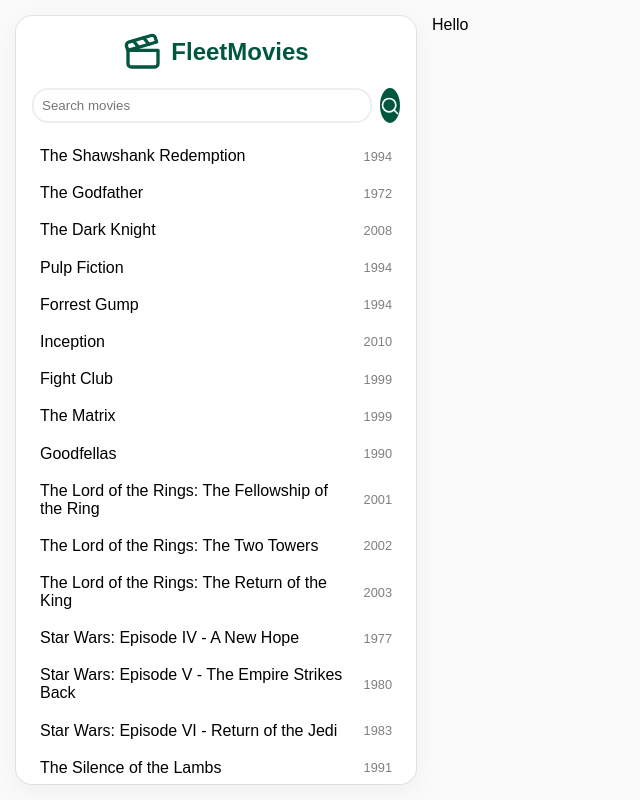
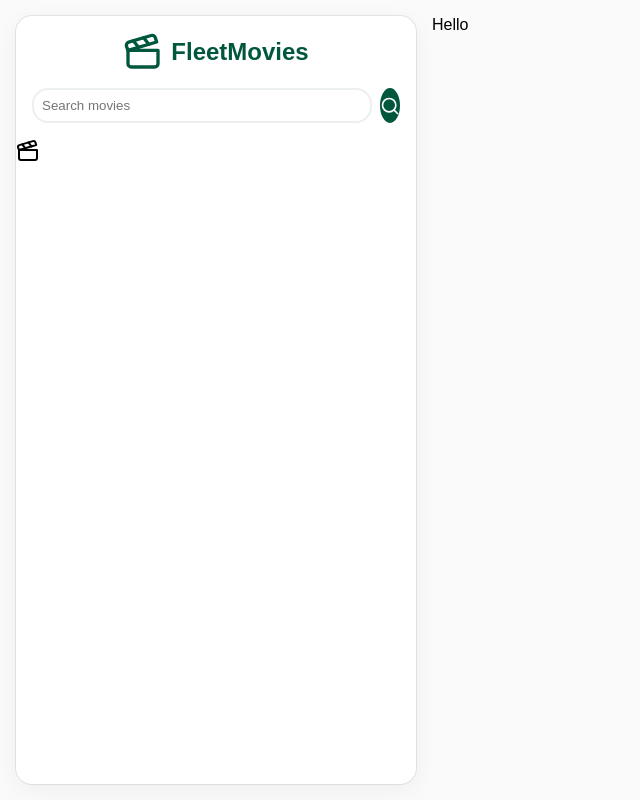
Before and after one commit to tomx-sh/fleet-movies, a Next.js app: page / in a window 1280 px wide. Shown: the whole page, without its empty margins (0-640 px from the left). Built offline with nearby package versions, Linux system fonts and the light colour scheme.

Commit message:
implement data fetching

```diff
--- a/app/(home)/_components/Sidebar/Sidebar.tsx
+++ b/app/(home)/_components/Sidebar/Sidebar.tsx
@@ -1,31 +1,42 @@
+/**
+ * The Sidebar is composed of a logo, a search bar, and a list of search results, or potential error messages.
+ * It allows the user to search for movies and select one to view its details.
+ */
+
 'use client';
-import { mockMovieResults } from "./mock-data";
 import styles from "./sidebar.module.css";
 import Link from "next/link";
 import { usePathname } from "next/navigation";
 import { Search, Clapperboard, LoaderCircle } from "lucide-react";
+import searchMovies from "@/app/api/search-movies/wrapper";
+import adaptMovieSearchResponse from "./adapter";
+import { useState } from "react";
 
 
+/** The data displayed in a row of the list of results */
 export interface MovieResult {
     id: number;
     title: string;
-    release_date: Date;
+    release_date?: Date;
 }
 
+type Status =
+    | 'initial' // Initial state of the sidebar. No search has been made yet
+    | 'idle'    // Normal state
+    | 'loading' // Fetching data is in progress
+    | 'error';  // Error fetching data
+
 interface SidebarViewProps {
-    status: 'idle' | 'loading' | 'error';
+    status: Status;
     results: MovieResult[];
     onSearch: (query: string) => void;
-    onSelect: (id: number) => void;
-    className?: string;
-}
-
-interface SidebarProps {
-    className?: string;
 }
 
 
-function SidebarView({status, results, onSearch, className}: SidebarViewProps) {
+/**
+ * Stateless view component for the Sidebar. Only handles rendering the UI.
+ */
+function SidebarView({status, results, onSearch }: SidebarViewProps) {
     const pathname = usePathname();
 
     const onSubmit = (event: React.FormEvent<HTMLFormElement>) => {
@@ -36,7 +47,7 @@ function SidebarView({status, results, onSearch, className}: SidebarViewProps) {
     }
 
     return (
-        <div className={`${styles.sidebar} ${className}`}>
+        <div className={styles.sidebar}>
 
             {/* Logo */}
             <div className={styles.logo}>
@@ -46,20 +57,25 @@ function SidebarView({status, results, onSearch, className}: SidebarViewProps) {
 
             {/* Search bar */}
             <form onSubmit={onSubmit} className={styles.search_bar}>
-                <input type="text" name="query" placeholder="Search movies"/>
+                <input type="text" name="query" placeholder="Search movies" required/>
                 <button type="submit">
                     {status === "loading" ? <LoaderCircle size={20} className={styles.loader}/> : <Search size={20}/>}
                 </button>
             </form>
 
-            {/* Error message */}
-            {status === "error" && (
-                <p className={styles.error}>An error occurred while fetching the data.</p>
+            {/* Initial message */}
+            {status === "initial" && (
+                <Clapperboard className={styles.initial_message}/>
             )}
 
             {/* No results message */}
             {status === "idle" && results.length === 0 && (
                 <p className={styles.no_results}>No results found.</p>
+            )}
+
+            {/* Error message */}
+            {status === "error" && (
+                <p className={styles.error}>An error occurred while fetching the data.</p>
             )}
 
             {/* Results list */}
@@ -71,7 +87,7 @@ function SidebarView({status, results, onSearch, className}: SidebarViewProps) {
                         className={styles.result_link + (pathname === `/${result.id}` ? ` ${styles.active}` : "")}
                     >
                         <p className={styles.title}>{result.title}</p>
-                        <p className={styles.date}>{result.release_date.getFullYear()}</p>
+                        <p className={styles.date}>{result.release_date?.getFullYear() || "Unknown"}</p>
                     </Link>
                 ))}
             </div>
@@ -81,16 +97,33 @@ function SidebarView({status, results, onSearch, className}: SidebarViewProps) {
 }
 
 
-export default function Sidebar({className}: SidebarProps) {
-    const data = mockMovieResults;
+/**
+ * The Sidebar component fetches movie data from the TMDB API based on a search query.
+ */
+export default function Sidebar() {
+    const [status, setStatus] = useState<SidebarViewProps['status']>('initial');
+    const [data, setData] = useState<MovieResult[]>([])
+
+    const handleSearch = async (query: string) => {
+        setStatus('loading');
+        const { data, error } = await searchMovies({ query, page: 1 });
+
+        if (data && !error) {
+            setData(adaptMovieSearchResponse(data));
+            setStatus('idle');
+
+        } else {
+            setStatus('error');
+            setData([]);
+        }
+    }
+
 
     return (
         <SidebarView
-            status="idle"
+            status={status}
             results={data}
-            onSearch={() => {}}
-            onSelect={() => {}}
-            className={className}
+            onSearch={handleSearch}
         />
     )
 };
```
